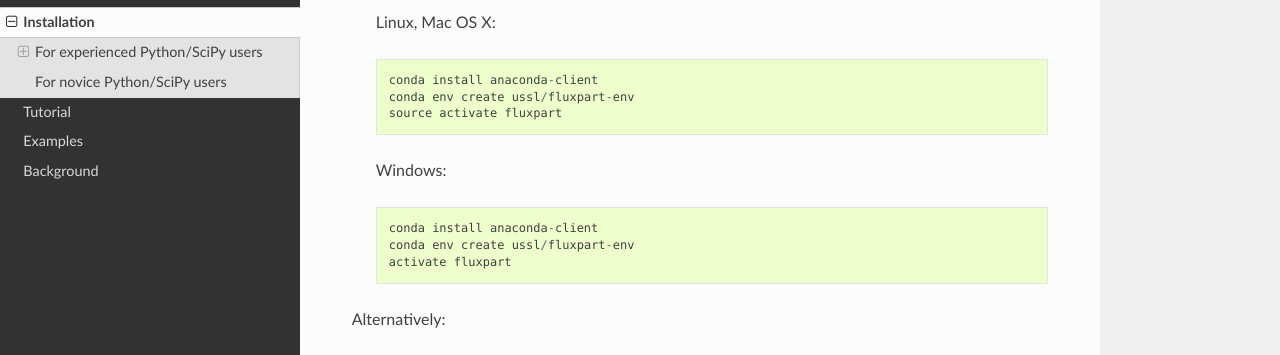
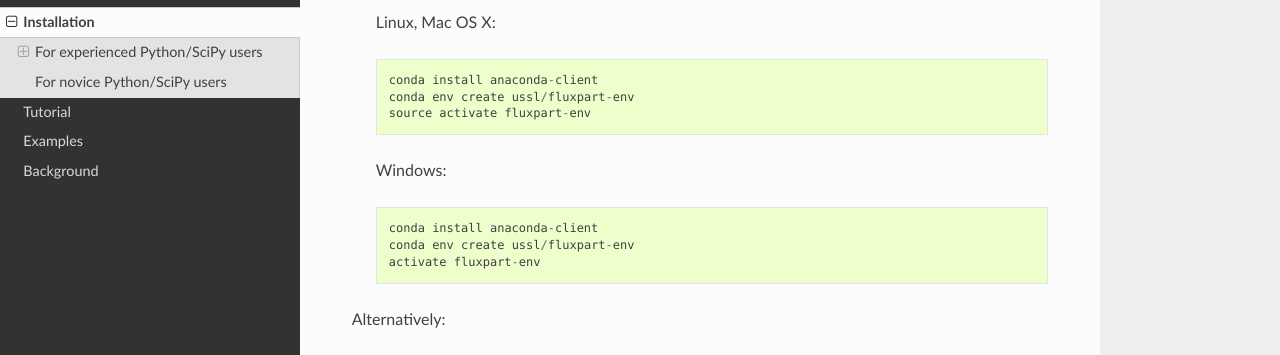
Before and after one commit to suryakant54321/fluxpart, a Sphinx documentation site: the page built from docs/source/install.rst, in a window 1280 px wide and 1400 px high, scrolled down 465 px. Shown: the part 154-509 px from the top of the window. Built offline with Sphinx 7.4.7 and the Read the Docs theme 2.0.0, drawn with Linux system fonts in a browser that asks for light colours; pages that are not in the unit, such as notebooks, are missing from menus; some of the changed text lies outside the part shown.

Commit message:
update conda env name

```diff
--- a/docs/source/install.rst
+++ b/docs/source/install.rst
@@ -42,13 +42,13 @@ Recommended:
 
         conda install anaconda-client
         conda env create ussl/fluxpart-env
-        source activate fluxpart
+        source activate fluxpart-env
 
     Windows::
 
         conda install anaconda-client
         conda env create ussl/fluxpart-env
-        activate fluxpart
+        activate fluxpart-env
 
 Alternatively:
 
@@ -104,20 +104,20 @@ Finally, create a conda environment containing **fluxpart** and its
 dependencies, as well as some useful libraries for plotting and analysis
 (Matplotlib_, Jupyter_), by entering::
 
-    conda env create ussl/fluxpart
+    conda env create ussl/fluxpart-env
 
 To activate the **fluxpart** environment, enter:
 
     Linux, Mac OS X:::
 
-        source activate fluxpart
+        source activate fluxpart-env
 
     Windows::
 
         activate fluxpart
 
-The command line prompt should now be prepended with ``(fluxpart)``, indicating
-that the **fluxpart** environment is active in the shell session.
+The command line prompt should now be prepended with ``(fluxpart-env)``,
+indicating that the **fluxpart** environment is active in the shell session.
 
 If you are new(ish) to Python_, a good tool for learning and interactively
 building-up **fluxpart** analyses is the `Jupyter notebook`__. The notebook
```
Also changed, not shown: 2 other files.
